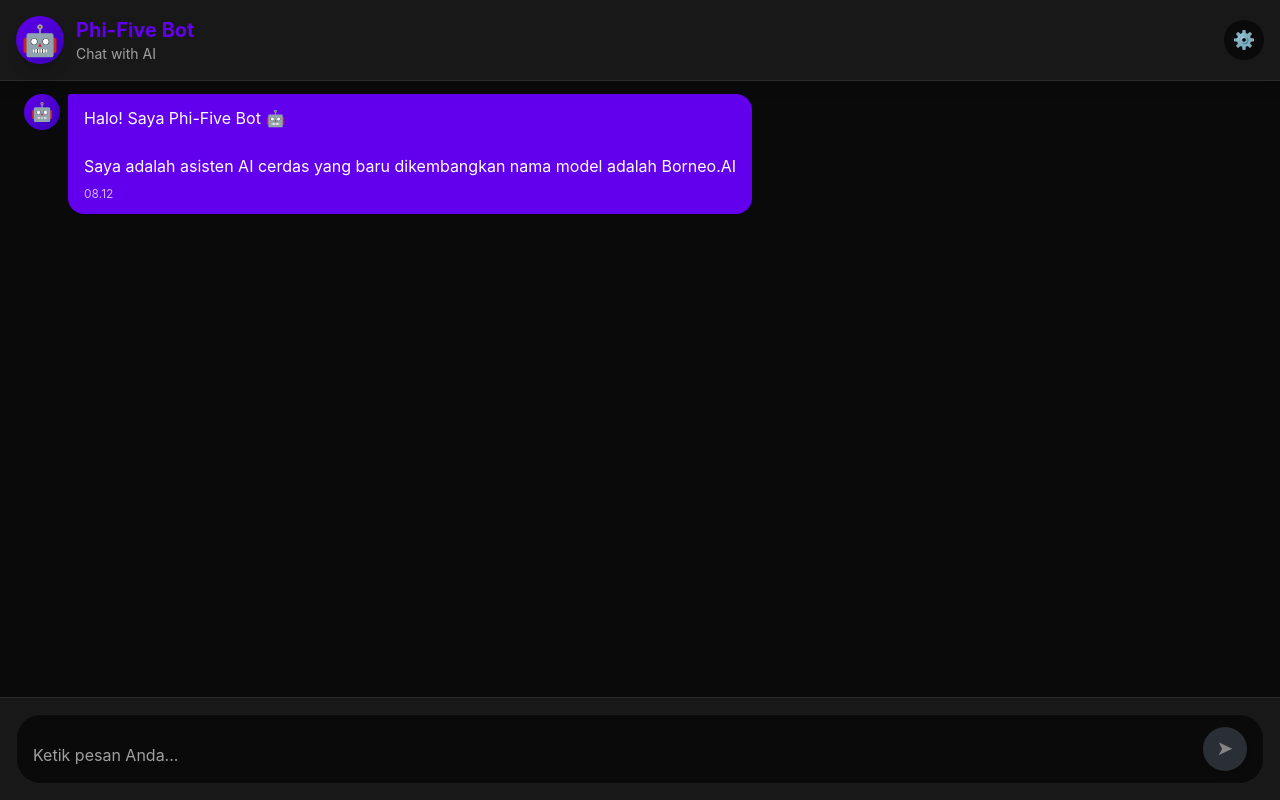
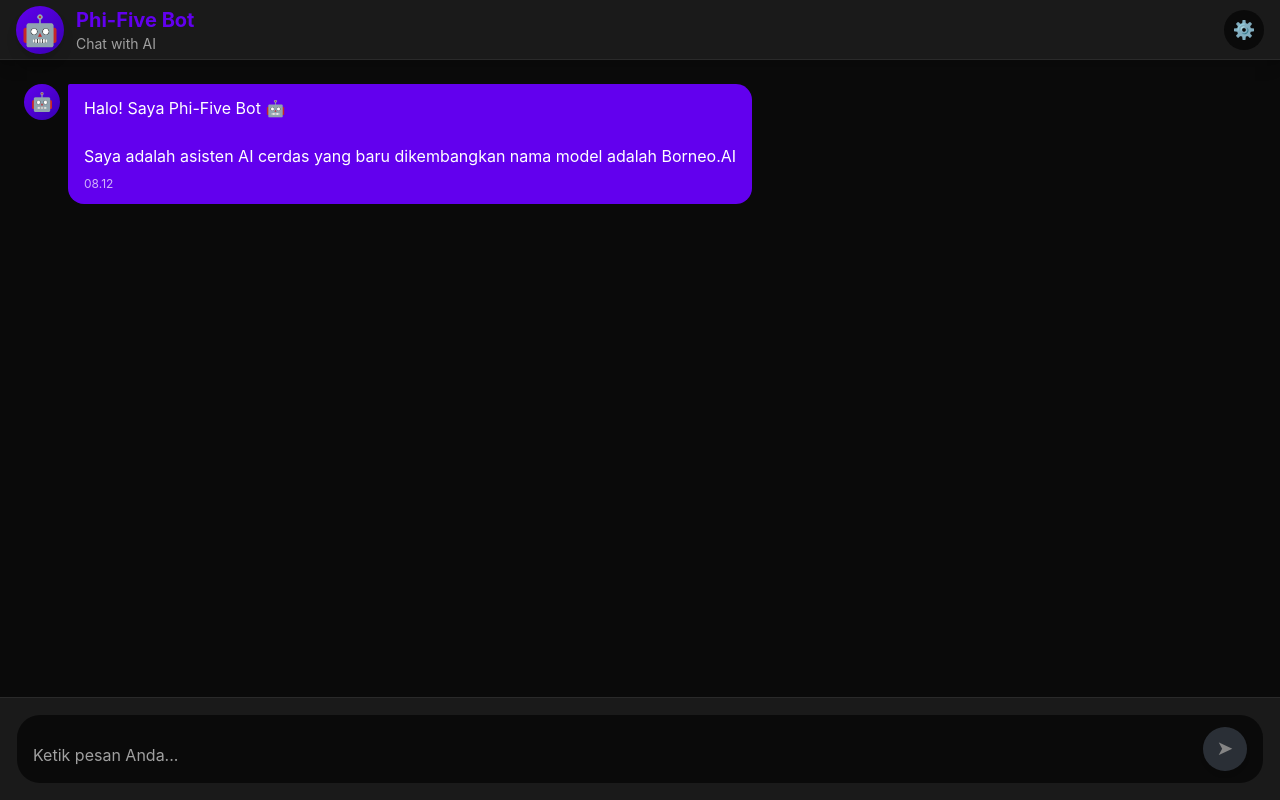
Before and after one commit to inkanovansyah/chatbot, a React (Vite) app: page / in a window 1280 px wide. Built offline with nearby package versions, Linux system fonts and the light colour scheme.

Commit message:
add fix navbar
add fix navbar

```diff
--- a/src/components/ChatInput.tsx
+++ b/src/components/ChatInput.tsx
@@ -34,7 +34,7 @@ export const ChatInput = ({ value, onChange, onSend, disabled }: ChatInputProps)
   }
 
   return (
-    <footer className="fixed bottom-0 left-0 right-0 bg-dark-card/95 backdrop-blur-sm border-t border-dark-border p-2 sm:p-3 md:p-4 z-50">
+    <footer className="fixed bottom-0 left-0 right-0 bg-dark-card border-t border-dark-border p-2 sm:p-3 md:p-4 z-[100]">
       <div className="w-full max-w-7xl mx-auto">
         <div className="flex items-end gap-2 sm:gap-3 bg-dark-bg rounded-2xl sm:rounded-3xl px-3 sm:px-4 py-2 sm:py-3 focus-within:ring-2 focus-within:ring-primary/20 transition-all duration-200 border border-dark-border/50">
             <textarea
--- a/src/components/Header.tsx
+++ b/src/components/Header.tsx
@@ -1,8 +1,8 @@
 export const Header = () => {
   return (
-    <header className="fixed top-0 left-0 right-0 bg-dark-card/95 backdrop-blur-sm border-b border-dark-border p-3 sm:p-4 flex items-center justify-between z-50 shadow-lg">
+    <header className="fixed top-0 left-0 right-0 bg-dark-card border-b border-dark-border p-3 sm:p-4 flex items-center justify-between z-[100] shadow-lg" style={{ height: '60px' }}>
       {/* Container for centering on desktop */}
-      <div className="w-full max-w-7xl mx-auto flex items-center justify-between">
+      <div className="w-full max-w-7xl mx-auto flex items-center justify-between h-full">
         <div className="flex items-center gap-2 sm:gap-3">
           <div className="w-9 h-9 sm:w-11 sm:h-11 md:w-12 md:h-12 rounded-full bg-gradient-to-br from-primary to-primary-dark flex items-center justify-center text-xl sm:text-2xl md:text-3xl shadow-lg flex-shrink-0">
             🤖
--- a/src/components/MessageList.tsx
+++ b/src/components/MessageList.tsx
@@ -23,7 +23,7 @@ export const MessageList = ({ messages, isLoading }: MessageListProps) => {
   }
 
   return (
-    <main className="flex-1 overflow-y-auto px-3 sm:px-4 md:px-6 py-4 sm:py-6 space-y-4 scroll-smooth" style={{ marginTop: '70px', marginBottom: '90px', paddingBottom: 'max(env(safe-area-inset-bottom), 90px)' }}>
+    <main className="flex-1 overflow-y-auto px-3 sm:px-4 md:px-6 py-4 sm:py-6 space-y-4 scroll-smooth" style={{ marginTop: '60px', marginBottom: '90px', paddingBottom: 'max(env(safe-area-inset-bottom), 90px)' }}>
       {messages.length === 0 ? (
         <div className="flex flex-col items-center justify-center h-full text-center p-8">
           <div className="w-20 h-20 rounded-full bg-gradient-to-br from-primary to-primary-dark flex items-center justify-center text-4xl mb-5 shadow-xl">
--- a/src/index.css
+++ b/src/index.css
@@ -17,6 +17,8 @@ body {
   -moz-osx-font-smoothing: grayscale;
   /* Prevent zoom on input focus for iOS */
   font-size: 16px;
+  /* Prevent body scroll when keyboard is open */
+  overflow: hidden;
   /* Handle safe areas for notched devices */
   padding: env(safe-area-inset-top) env(safe-area-inset-right) env(safe-area-inset-bottom) env(safe-area-inset-left);
 }
@@ -24,6 +26,10 @@ body {
 /* Prevent pull-to-refresh on mobile */
 html {
   overscroll-behavior-y: none;
+  /* Ensure full height */
+  height: 100%;
+  position: fixed;
+  width: 100%;
 }
 
 /* Ensure input doesn't zoom on iOS */
@@ -38,3 +44,9 @@ textarea {
     position: fixed;
   }
 }
+
+/* Ensure app container takes full height */
+#root {
+  height: 100%;
+  overflow: hidden;
+}
```
